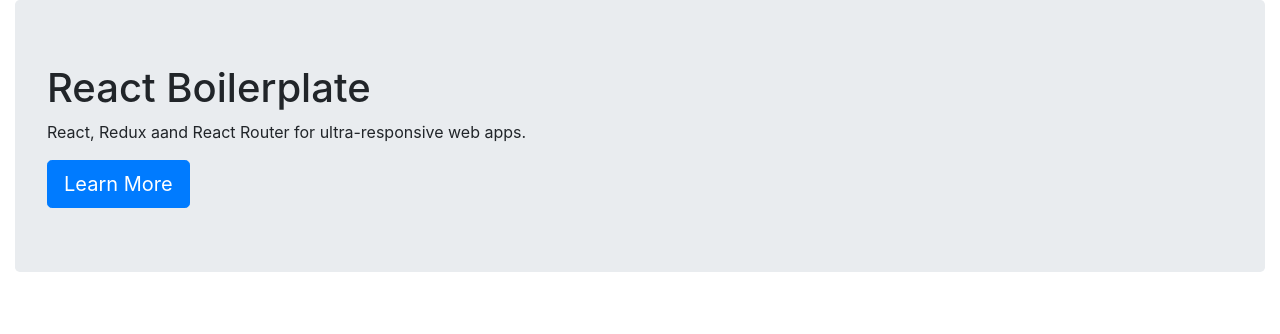
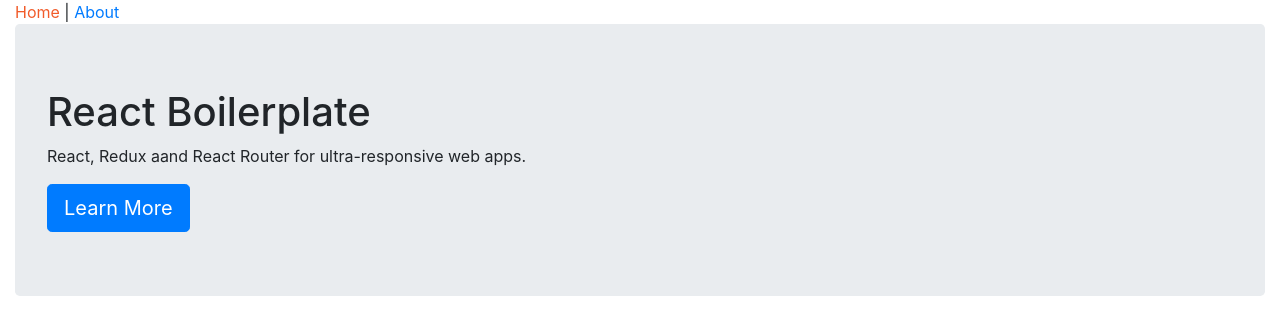
Before and after one commit to anchit1501/react-redux, a React (Create React App) app: page / in a window 1280 px wide. Shown: the top 334 px of the page. Built offline with nearby package versions, Linux system fonts and the light colour scheme.

Commit message:
Page Not Found Added

```diff
--- a/src/components/App.js
+++ b/src/components/App.js
@@ -1,14 +1,19 @@
 import React from 'react';
-import {Route} from 'react-router-dom';
+import {Route,Switch} from 'react-router-dom';
 import HomePage from './home/HomePage';
 import AboutPage from './about/AboutPage';
 import './App.css';
-
+import Header from './common/Header';
+import PageNotFound from './PageNotFound';
 function App() {
   return (
     <div className="container-fluid">
+    <Header/>
+    <Switch>
     <Route exact path="/" component={HomePage}/>
-    <Route exact path="/about" component={AboutPage}/>
+    <Route path="/about" component={AboutPage}/>
+    <Route component={PageNotFound}/>
+    </Switch>
     </div>
   );
 }
--- /dev/null
+++ b/src/components/PageNotFound.js
@@ -0,0 +1,5 @@
+import React from 'react'
+
+const PageNotFound=()=><h1>Oops! Page Not Found</h1>
+
+export default PageNotFound;
--- /dev/null
+++ b/src/components/common/Header.js
@@ -0,0 +1,17 @@
+import React from 'react';
+import {NavLink} from 'react-router-dom';
+
+const Header = () => {
+    const activeStyle={
+        color:'#F15B2A'
+    };
+    return (
+        <nav>
+            <NavLink to="/" activeStyle={activeStyle} exact>Home</NavLink>{" | "}
+            <NavLink to="/about" activeStyle={activeStyle}>About</NavLink>
+
+        </nav>
+    )
+}
+
+export default Header;
```
